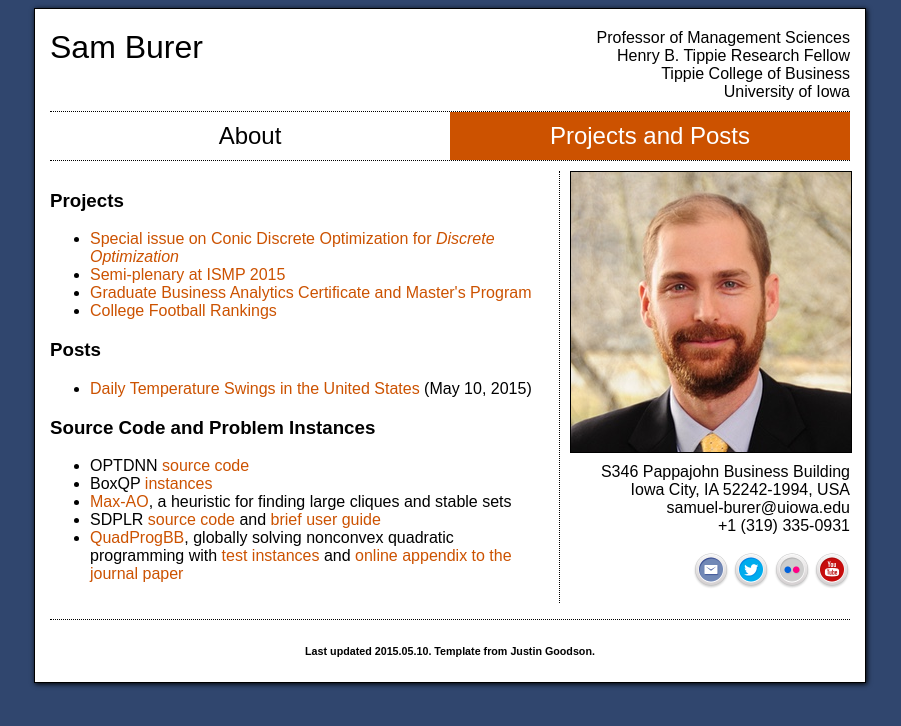
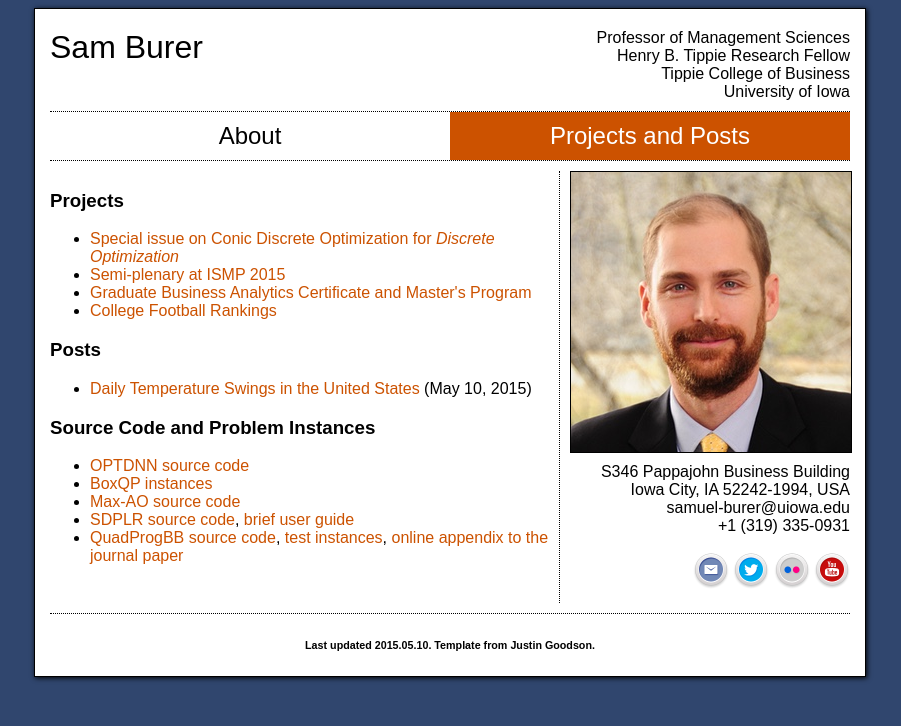
Before and after one commit to sburer/sburer.github.io, a Jekyll site: the page built from projects.html, in a window 1280 px wide. Shown: the top 726 px of the page, without its empty margins (206-1107 px from the left). Built offline with Jekyll 4.4.1, drawn with Linux system fonts in a browser that asks for light colours.

Commit message:
Small updates to projects.html

```diff
--- a/projects.html
+++ b/projects.html
@@ -53,14 +53,13 @@ title: Sam Burer | Department of Management Sciences | Tippie College of Busines
 <p>
     <h3>Source Code and Problem Instances</h3>
     <ul>
-        <li>OPTDNN <a href="files/optdnn.zip">source code</a></li>
-        <li>BoxQP <a href="files/boxqp.tar.gz">instances</a></li>
-        <li><a href="https://github.com/sburer/Max-AO">Max-AO</a>, a heuristic for finding large cliques and stable sets
-        <li>SDPLR <a href="files/SDPLR-1.03-beta.zip">source code</a> and
+        <li><a href="files/optdnn.zip">OPTDNN source code</a></li>
+        <li><a href="files/boxqp.tar.gz">BoxQP instances</a></li>
+        <li><a href="https://github.com/sburer/Max-AO">Max-AO source code</a>
+        <li><a href="files/SDPLR-1.03-beta.zip">SDPLR source code</a>,
         <a href="files/SDPLR-1.03-beta-usrguide.pdf">brief user guide</a></li>
-        <li><a href="https://github.com/sburer/QuadProgBB">QuadProgBB</a>, globally
-         solving nonconvex quadratic programming with
-          <a href="files/QuadProgBB_instances.zip">test instances</a> and
+        <li><a href="https://github.com/sburer/QuadProgBB">QuadProgBB source code</a>,
+          <a href="files/QuadProgBB_instances.zip">test instances</a>,
         <a href="files/stats.htm">online appendix to the journal paper</a></li>
     </ul>
 </p>
```
